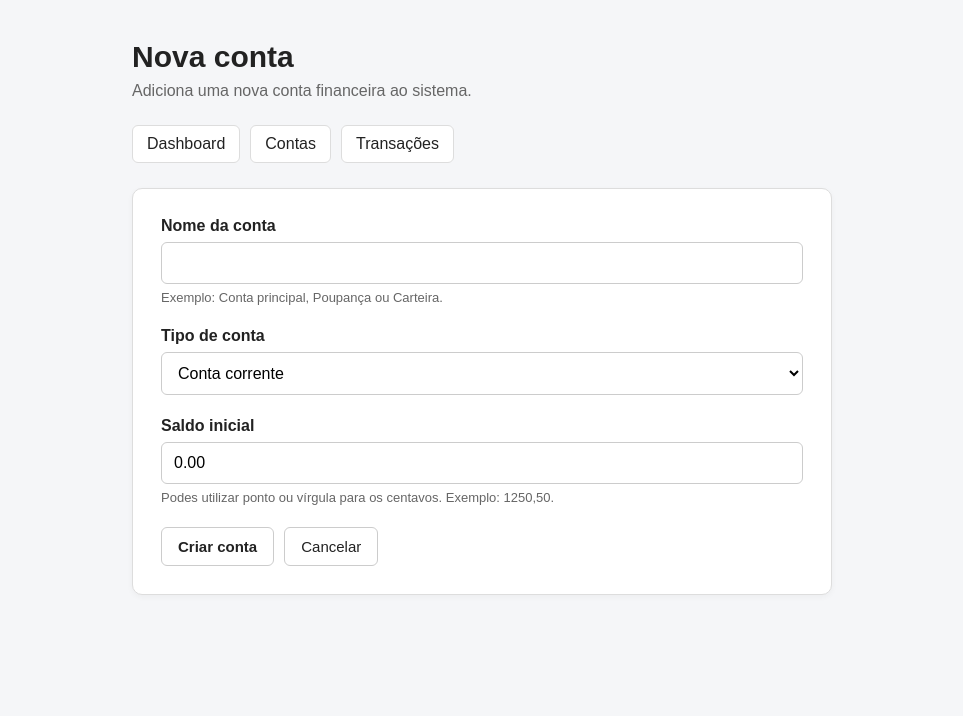
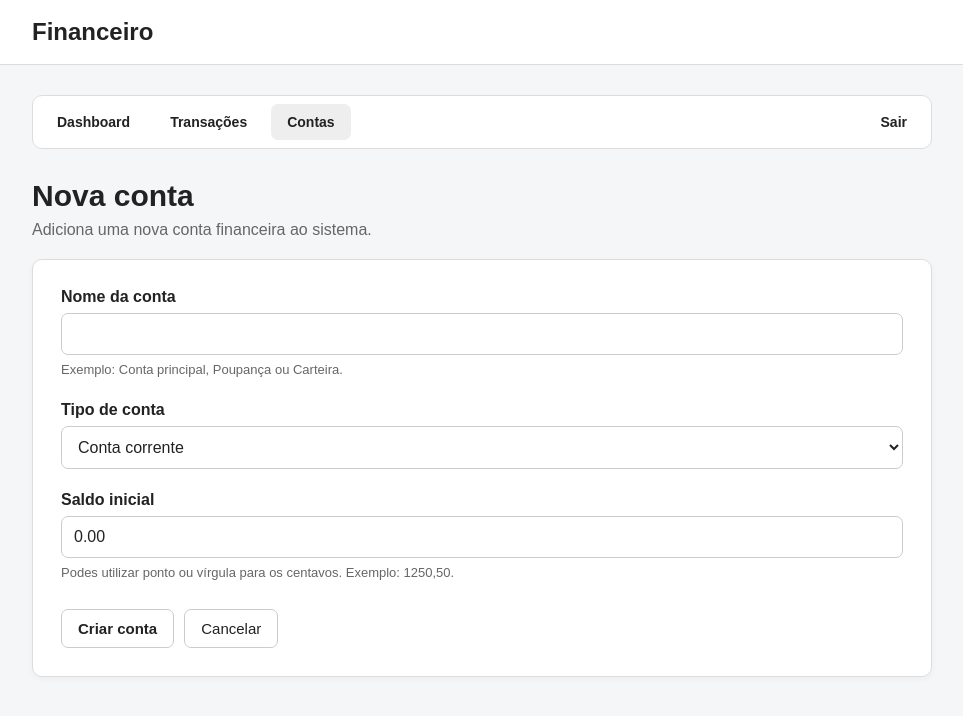
Before and after one commit to MarioS136/financeiro, a PHP site: page /account-create.php in a window 1280 px wide. Shown: the top 716 px of the page, without its empty margins (158-1121 px from the left). Run offline with PHP 8.4, Linux system fonts and the light colour scheme; the visitor is signed in with stand-in values (Sample User, id 1).

Commit message:
nova alter.

```diff
--- a/public/account-create.php
+++ b/public/account-create.php
@@ -196,14 +198,19 @@ if ($_SERVER['REQUEST_METHOD'] === 'POST') {
 
     body {
         margin: 0;
-        padding: 0;
 
         font-family:
             Arial,
             sans-serif;
 
         background: #f5f6f8;
+
         color: #222;
+    }
+
+
+    a {
+        color: inherit;
     }
 
 
@@ -214,8 +221,9 @@ if ($_SERVER['REQUEST_METHOD'] === 'POST') {
      */
 
     .container {
-        width: min(700px, 92%);
-        margin: 40px auto;
+        width: min(900px, 92%);
+
+        margin: 0 auto;
     }
 
 
@@ -225,18 +233,30 @@ if ($_SERVER['REQUEST_METHOD'] === 'POST') {
      * =====================================================
      */
 
-    .page-header {
-        margin-bottom: 25px;
+    .header {
+        background: #ffffff;
+
+        border-bottom: 1px solid #ddd;
+
+        padding: 18px 0;
+
+        margin-bottom: 30px;
     }
 
-    .page-header h1 {
-        margin: 0 0 8px 0;
-        font-size: 30px;
+    .header-content {
+        display: flex;
+
+        justify-content: space-between;
+
+        align-items: center;
+
+        gap: 20px;
     }
 
-    .page-header p {
+    .app-name {
         margin: 0;
-        color: #666;
+
+        font-size: 24px;
     }
 
 
@@ -248,35 +268,77 @@ if ($_SERVER['REQUEST_METHOD'] === 'POST') {
 
     .navigation {
         display: flex;
-        gap: 10px;
+
+        align-items: center;
+
+        gap: 8px;
+
         flex-wrap: wrap;
 
-        margin-bottom: 25px;
+        margin-bottom: 30px;
+
+        padding: 8px;
+
+        background: #ffffff;
+
+        border: 1px solid #ddd;
+
+        border-radius: 10px;
     }
 
     .navigation a {
         display: inline-block;
 
-        padding: 9px 14px;
+        padding: 10px 16px;
 
-        background: #ffffff;
-
-        border: 1px solid #ddd;
-        border-radius: 6px;
+        border-radius: 7px;
 
         text-decoration: none;
 
-        color: #222;
+        font-size: 14px;
+
+        font-weight: 600;
     }
 
     .navigation a:hover {
         background: #eeeeee;
     }
 
+    .navigation .active {
+        background: #eeeeee;
+    }
+
+    .navigation .logout {
+        margin-left: auto;
+    }
+
 
     /*
      * =====================================================
-     * FORMULÁRIO
+     * CABEÇALHO DA PÁGINA
+     * =====================================================
+     */
+
+    .page-header {
+        margin-bottom: 20px;
+    }
+
+    .page-header h1 {
+        margin: 0 0 8px 0;
+
+        font-size: 30px;
+    }
+
+    .page-header p {
+        margin: 0;
+
+        color: #666;
+    }
+
+
+    /*
+     * =====================================================
+     * CARD DO FORMULÁRIO
      * =====================================================
      */
 
@@ -284,12 +346,48 @@ if ($_SERVER['REQUEST_METHOD'] === 'POST') {
         background: #ffffff;
 
         border: 1px solid #ddd;
+
         border-radius: 10px;
 
         padding: 28px;
 
+        margin-bottom: 30px;
+
         box-shadow:
             0 2px 6px rgba(0, 0, 0, 0.04);
+    }
+
+
+    /*
+     * =====================================================
+     * ERROS
+     * =====================================================
+     */
+
+    .errors {
+        margin-bottom: 25px;
+
+        padding: 15px 18px;
+
+        border: 1px solid #d8b4b4;
+
+        border-radius: 7px;
+
+        background: #faf3f3;
+    }
+
+    .errors ul {
+        margin: 0;
+
+        padding-left: 20px;
+    }
+
+    .errors li {
+        margin-bottom: 6px;
+    }
+
+    .errors li:last-child {
+        margin-bottom: 0;
     }
 
 
@@ -318,6 +416,8 @@ if ($_SERVER['REQUEST_METHOD'] === 'POST') {
 
         font-size: 13px;
 
+        line-height: 1.4;
+
         color: #666;
     }
 
@@ -330,68 +430,29 @@ if ($_SERVER['REQUEST_METHOD'] === 'POST') {
 
     .form-group input,
     .form-group select {
-
         width: 100%;
 
         padding: 11px 12px;
 
         border: 1px solid #ccc;
-        border-radius: 6px;
+
+        border-radius: 7px;
 
         background: #ffffff;
 
+        color: #222;
+
         font-size: 16px;
-
     }
 
     .form-group input:focus,
     .form-group select:focus {
-
         outline: none;
 
         border-color: #777;
 
-    }
-
-
-    /*
-     * =====================================================
-     * ERROS
-     * =====================================================
-     */
-
-    .errors {
-
-        margin-bottom: 25px;
-
-        padding: 15px 18px;
-
-        border: 1px solid #d8b4b4;
-
-        border-radius: 6px;
-
-        background: #faf3f3;
-
-    }
-
-    .errors ul {
-
-        margin: 0;
-
-        padding-left: 20px;
-
-    }
-
-    .errors li {
-
-        margin-bottom: 5px;
-
-    }
-
-    .errors li:last-child {
-
-        margin-bottom: 0;
-
+        box-shadow:
+            0 0 0 2px rgba(0, 0, 0, 0.05);
     }
 
 
@@ -402,28 +463,27 @@ if ($_SERVER['REQUEST_METHOD'] === 'POST') {
      */
 
     .form-actions {
-
         display: flex;
 
+        align-items: center;
+
         gap: 10px;
-
-        align-items: center;
 
         flex-wrap: wrap;
 
         margin-top: 10px;
 
+        padding-top: 5px;
     }
 
     .btn {
-
         display: inline-block;
 
         padding: 10px 16px;
 
-        border-radius: 6px;
+        border: 1px solid #ccc;
 
-        border: 1px solid #ccc;
+        border-radius: 7px;
 
         background: #ffffff;
 
@@ -503,14 +575,64 @@ if ($_SERVER['REQUEST_METHOD'] === 'POST') {
 
 <body>
 
-<div class="container">
-
-
 <!-- =====================================================
      CABEÇALHO
      ===================================================== -->
 
+<header class="header">
+
+
+<div class="container header-content">
+
+    <h1 class="app-name">
+        Financeiro
+    </h1>
+
+</div>
+
+
+</header>
+
+<main class="container">
+
+<!-- =====================================================
+     NAVEGAÇÃO
+     ===================================================== -->
+
+<nav class="navigation">
+
+
+<a href="index.php">
+    Dashboard
+</a>
+
+<a href="transactions.php">
+    Transações
+</a>
+
+<a
+    href="accounts.php"
+    class="active"
+>
+    Contas
+</a>
+
+<a
+    href="logout.php"
+    class="logout"
+>
+    Sair
+</a>
+
+
+</nav>
+
+<!-- =====================================================
+     CABEÇALHO DA PÁGINA
+     ===================================================== -->
+
 <header class="page-header">
+
 
 <h1>
     Nova conta
@@ -520,29 +642,8 @@ if ($_SERVER['REQUEST_METHOD'] === 'POST') {
     Adiciona uma nova conta financeira ao sistema.
 </p>
 
+
 </header>
-
-
-<!-- =====================================================
-     NAVEGAÇÃO
-     ===================================================== -->
-
-<nav class="navigation">
-
-    <a href="index.php">
-        Dashboard
-    </a>
-
-    <a href="accounts.php">
-        Contas
-    </a>
-
-    <a href="transactions.php">
-        Transações
-    </a>
-
-</nav>
-
 
 <!-- =====================================================
      FORMULÁRIO
```
Also changed, not shown: other parts of public/account-create.php (+40 -26 lines). Lines whose indentation alone changed are shown as unchanged.
